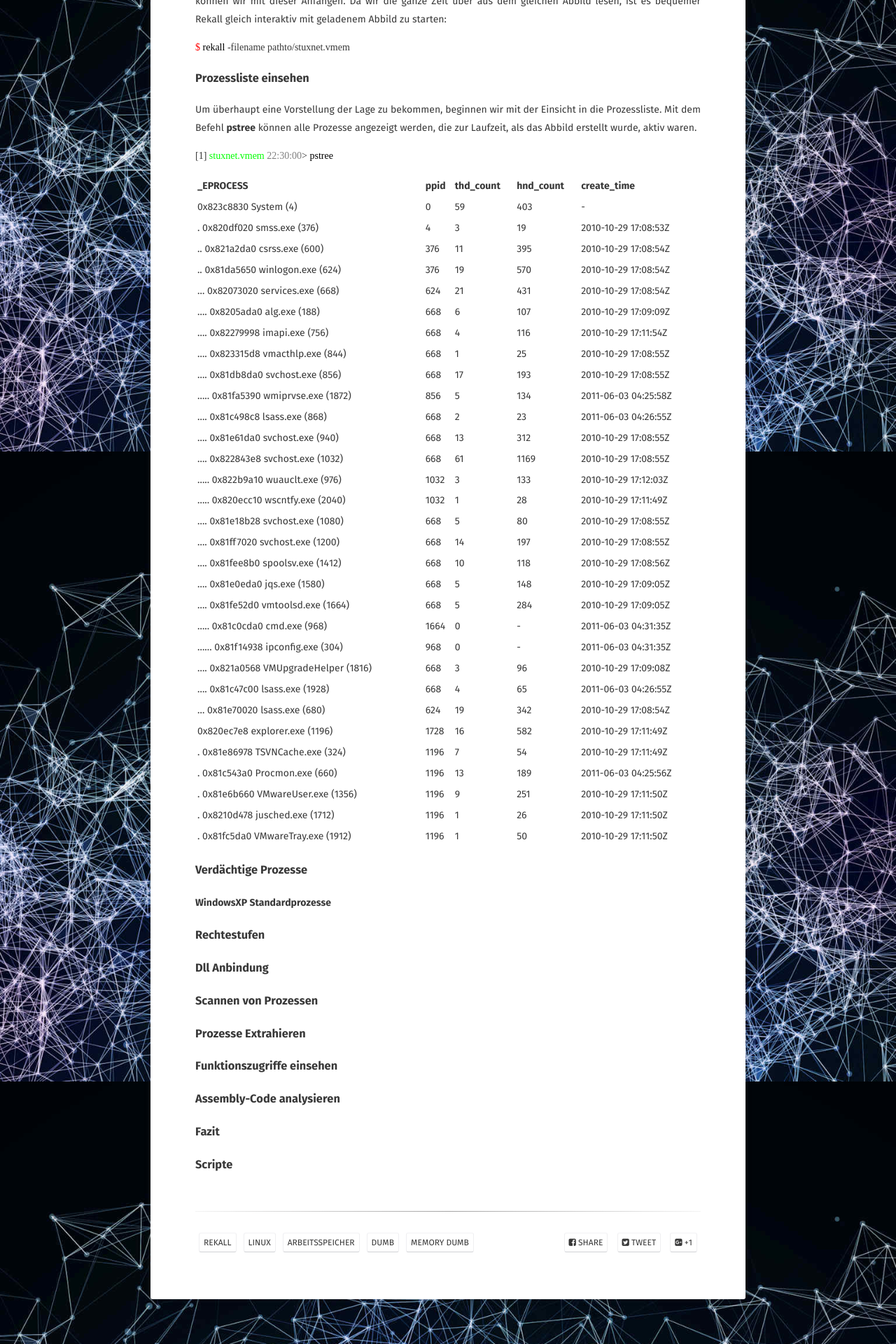
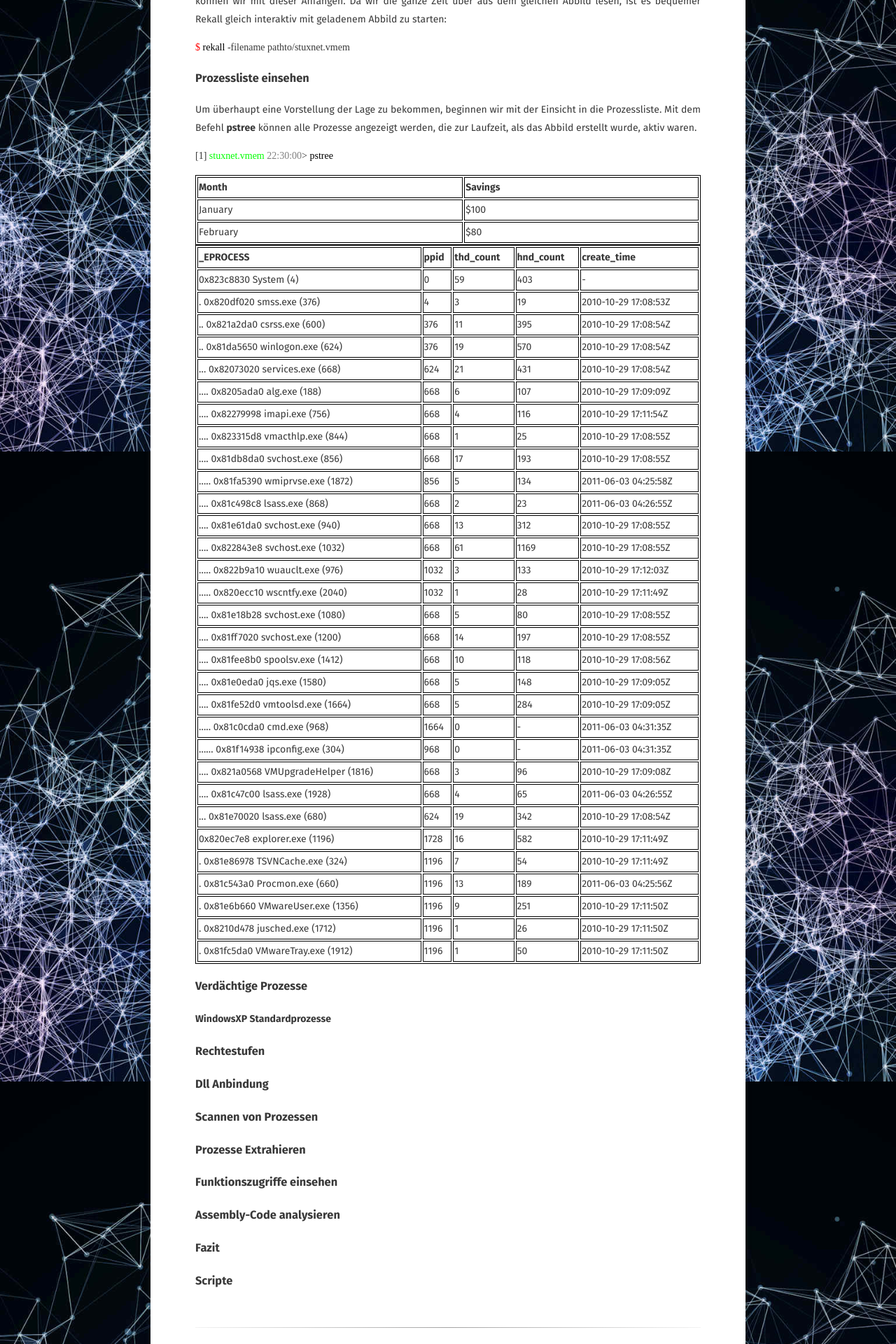
Before and after one commit to lauliger/IT-Sicherheit, a Jekyll site: the page built from _posts/2019-01-08-Arbeitsspeicheruntersuchung.md, in a window 1280 px wide. Shown: the part 1155-3075 px from the top of the page at 70% size. Built offline with Jekyll 4.4.1, drawn with Linux system fonts in a browser that asks for light colours; some web fonts are replaced.

Commit message:
Update Rekall_Pstree.html

```diff
--- a/_includes/Rekall_Pstree.html
+++ b/_includes/Rekall_Pstree.html
@@ -1 +1,22 @@
 <pre><code>[1] <font color="lime">stuxnet.vmem</font> <font color="gray">22:30:00</font>> <font color="black">pstree</font></code></pre>
+
+
+<style>
+table, th, td {
+  border: 1px solid black;
+}
+</style>
+<table>
+  <tr>
+    <th>Month</th>
+    <th>Savings</th>
+  </tr>
+  <tr>
+    <td>January</td>
+    <td>$100</td>
+  </tr>
+  <tr>
+    <td>February</td>
+    <td>$80</td>
+  </tr>
+</table>
```
